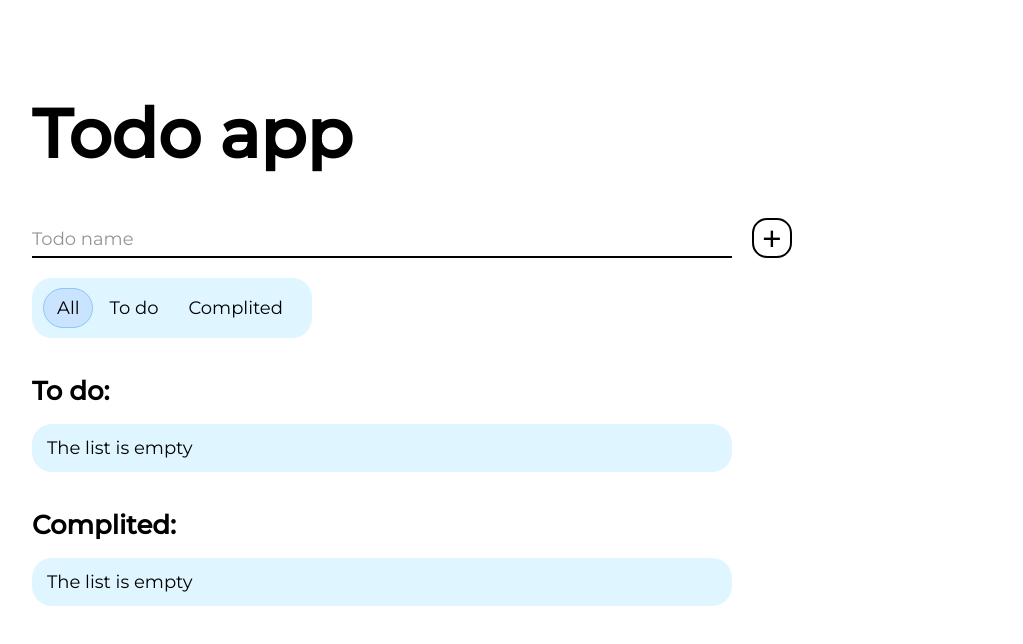
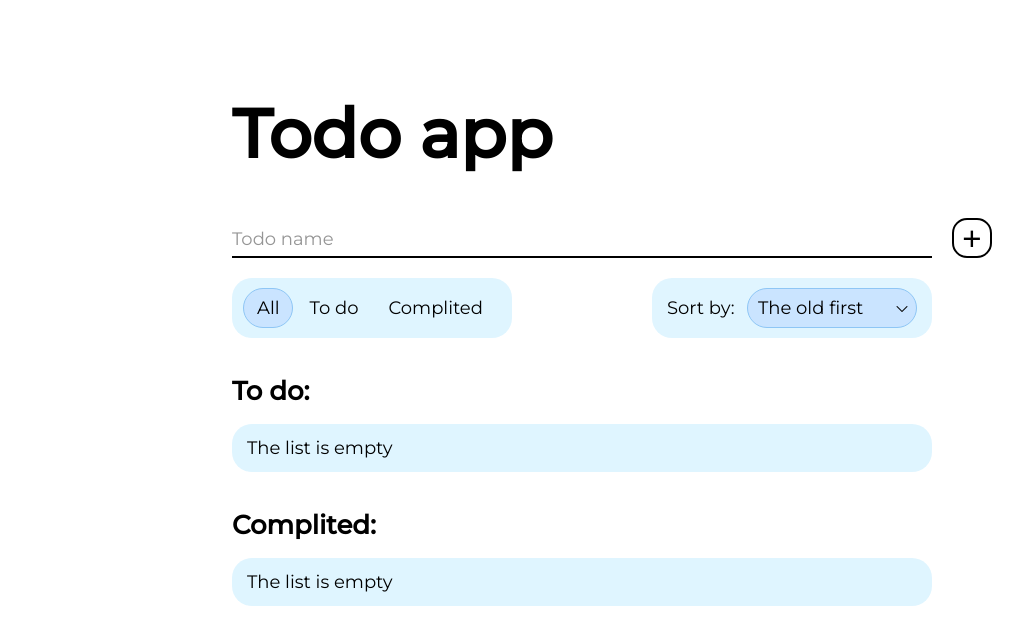
Before and after one commit to Stocil/React-todoList, a React (Vite) app: page / in a window 1280 px wide. Shown: the top 644 px of the page, without its empty margins (8-1031 px from the left). Built offline with nearby package versions, Linux system fonts and the light colour scheme.

Commit message:
todo take 15, add todo sort button

```diff
--- a/src/components/FilteredTodoList/FilteredTodoList.jsx
+++ b/src/components/FilteredTodoList/FilteredTodoList.jsx
@@ -3,9 +3,9 @@ import PropTypes from "prop-types";
 import useFilterTodo from "./hooks/useFilterTodo";
 
 function FilteredTodoList(props) {
-  const { isComplite } = props;
+  const { isComplite, sortBy } = props;
 
-  const tasks = useFilterTodo(isComplite);
+  const tasks = useFilterTodo(isComplite, sortBy);
   const content = isComplite ? "Complited:" : "To do:";
   let listContent;
 
@@ -25,6 +25,7 @@ function FilteredTodoList(props) {
 
 FilteredTodoList.propTypes = {
   isComplite: PropTypes.bool,
+  sortBy: PropTypes.string,
 };
 
 export default FilteredTodoList;
--- a/src/components/FilteredTodoList/hooks/useFilterTodo.jsx
+++ b/src/components/FilteredTodoList/hooks/useFilterTodo.jsx
@@ -2,7 +2,7 @@ import Todo from "../../Todo/Todo";
 import { TodoContext } from "../../../context/tasksContextReducer";
 import { useContext } from "react";
 
-function useFilterTodo(isComplite) {
+function useFilterTodo(isComplite, sortBy) {
   const initialList = useContext(TodoContext);
 
   if (!isComplite) {
@@ -16,6 +16,10 @@ function useFilterTodo(isComplite) {
         return <Todo todo={todo} key={todo.id} />;
       });
 
+    if (sortBy === "new") {
+      return todos.reverse();
+    }
+
     return todos;
   } else {
     const todos = initialList
@@ -28,6 +32,10 @@ function useFilterTodo(isComplite) {
         return <Todo todo={todo} key={todo.id} />;
       });
 
+    if (sortBy === "new") {
+      return todos.reverse();
+    }
+
     return todos;
   }
 }
--- a/src/components/TodoList/TodoList.jsx
+++ b/src/components/TodoList/TodoList.jsx
@@ -1,17 +1,26 @@
 import { useState } from "react";
 
+import { getFilteredList } from "./utils/utils";
+import useLocalStorage from "../../hooks/useLocalStorage";
 import TodoToggler from "../TodoToggler/TodoToggler";
-import { getFilteredList } from "./utils/utils";
+import TodoSorting from "../TodoSorting/TodoSorting";
 
 function TodoList() {
+  const { getSortTodos } = useLocalStorage("sort");
+
   const [position, setPosition] = useState(1);
+  const [todoSort, setTodoSort] = useState(getSortTodos());
 
-  const content = getFilteredList(position);
+  const content = getFilteredList(position, todoSort);
 
   return (
     <section className="todos">
       <div className="container">
-        <TodoToggler position={position} onClick={setPosition} />
+        <div className="todos__control-inner">
+          <TodoToggler position={position} onClick={setPosition} />
+          <TodoSorting selected={todoSort} onChange={setTodoSort} />
+        </div>
+
         {content}
       </div>
     </section>
--- a/src/components/TodoList/TodoList.scss
+++ b/src/components/TodoList/TodoList.scss
@@ -1,5 +1,13 @@
-// .todos {
-// display: flex;
-// flex-direction: column;
-// align-items: center;
-// }
+.todos {
+  // display: flex;
+  // flex-direction: column;
+  // align-items: center;
+
+  &__control-inner {
+    margin-top: 20px;
+    max-width: 700px;
+
+    display: flex;
+    justify-content: space-between;
+  }
+}
--- a/src/components/TodoList/utils/utils.jsx
+++ b/src/components/TodoList/utils/utils.jsx
@@ -1,23 +1,23 @@
 import FilteredTodoList from "../../FilteredTodoList/FilteredTodoList";
 
-export function getFilteredList(position) {
+export function getFilteredList(position, sort) {
   if (position === 1) {
     return (
       <div className="todos__inner">
-        <FilteredTodoList isComplite={false} />
-        <FilteredTodoList isComplite={true} />
+        <FilteredTodoList isComplite={false} sortBy={sort} />
+        <FilteredTodoList isComplite={true} sortBy={sort} />
       </div>
     );
   } else if (position === 2) {
     return (
       <div className="todos__inner">
-        <FilteredTodoList isComplite={false} />
+        <FilteredTodoList isComplite={false} sortBy={sort} />
       </div>
     );
   } else if (position === 3) {
     return (
       <div className="todos__inner">
-        <FilteredTodoList isComplite={true} />
+        <FilteredTodoList isComplite={true} sortBy={sort} />
       </div>
     );
   }
--- /dev/null
+++ b/src/components/TodoSorting/TodoSorting.jsx
@@ -0,0 +1,76 @@
+import { useRef, useState } from "react";
+import PropTypes from "prop-types";
+
+import useOutsideAlerter from "../../hooks/useOutsideAlerter";
+import useLocalStorage from "../../hooks/useLocalStorage";
+
+function TodoSorting(props) {
+  const [isOpen, setOpen] = useState(false);
+  const dropdownRef = useRef(null);
+  const selectedRef = useRef(null);
+
+  useOutsideAlerter(dropdownRef, selectedRef, isOpen, setOpen);
+
+  const { selected, onChange } = props;
+  const { setSortTodos } = useLocalStorage("sort");
+
+  const textContent = selected === "old" ? "The old first" : "New ones first";
+  const optionClass = isOpen ? "todos__sort-option open" : "todos__sort-option";
+  const dropdownCLass = isOpen
+    ? "todos__sort-dropdown open"
+    : "todos__sort-dropdown";
+
+  return (
+    <div className="todos__sort-inner">
+      <p className="todos__sort-text">Sort by:</p>
+
+      <div className="todos__sort-select">
+        <p
+          className="todos__sort-selected"
+          onClick={handleOpenClick}
+          ref={selectedRef}
+        >
+          {textContent}
+        </p>
+
+        <div className={dropdownCLass} aria-disabled={isOpen} ref={dropdownRef}>
+          <div
+            className={optionClass}
+            aria-selected={"new" == selected}
+            aria-disabled={isOpen}
+            tabIndex="-1"
+            onClick={() => handleOptionClick("new")}
+          >
+            New ones first
+          </div>
+          <div
+            className={optionClass}
+            aria-disabled={isOpen}
+            aria-selected={"old" == selected}
+            tabIndex="-1"
+            onClick={() => handleOptionClick("old")}
+          >
+            The old first
+          </div>
+        </div>
+      </div>
+    </div>
+  );
+
+  function handleOpenClick() {
+    setOpen((open) => !open);
+  }
+
+  function handleOptionClick(sort) {
+    onChange(sort);
+    setSortTodos(sort);
+    handleOpenClick();
+  }
+}
+
+TodoSorting.propTypes = {
+  selected: PropTypes.string,
+  onChange: PropTypes.func,
+};
+
+export default TodoSorting;
--- /dev/null
+++ b/src/components/TodoSorting/TodoSorting.scss
@@ -0,0 +1,93 @@
+.todos__sort {
+  &-inner {
+    padding: 5px 15px;
+
+    width: 280px;
+    height: 60px;
+
+    background-color: hsl(199, 100%, 94%);
+    border-radius: 20px;
+
+    display: flex;
+    align-items: center;
+    justify-content: space-between;
+
+    position: relative;
+  }
+
+  &-selected {
+    padding: 10px 30px 10px 10px;
+
+    border: 1px solid #8ec6f5;
+    border-radius: 20px;
+
+    width: 170px;
+
+    background-color: #cae4ff;
+
+    &::after {
+      content: "";
+      display: block;
+
+      width: 16px;
+      height: 16px;
+
+      background-image: url("../../../assets/arrow-down.png");
+
+      position: absolute;
+      right: 22px;
+      bottom: 35%;
+    }
+  }
+
+  &-select {
+    cursor: pointer;
+  }
+
+  &-dropdown {
+    position: absolute;
+    right: 15px;
+
+    width: 170px;
+    height: 0;
+    padding: 0;
+
+    display: flex;
+    flex-direction: column;
+    gap: 5px;
+
+    border: none;
+    background-color: #cae4ff;
+    border-radius: 20px;
+
+    transition: height 0.3s ease-in-out, padding 0.3s ease-in-out;
+
+    &.open {
+      border: 1px solid #8ec6f5;
+      padding: 15px 5px;
+      height: 110px;
+    }
+  }
+
+  &-option {
+    padding: 10px;
+    border-radius: 15px;
+
+    opacity: 0;
+
+    transition: background-color 0.3s ease-in-out, opacity 0.2s ease-in-out;
+
+    &.open {
+      opacity: 1;
+    }
+
+    &[aria-selected="true"] {
+      background-color: #8ec6f5;
+    }
+
+    &:hover {
+      background-color: #8ec6f5;
+      border-radius: 15px;
+    }
+  }
+}
--- a/src/components/TodoToggler/TodoToggler.scss
+++ b/src/components/TodoToggler/TodoToggler.scss
@@ -14,7 +14,6 @@
   &__switch {
     &-inner {
       padding: 5px 25px;
-      margin-top: 20px;
 
       display: flex;
       align-items: center;
--- a/src/hooks/useLocalStorage.jsx
+++ b/src/hooks/useLocalStorage.jsx
@@ -8,7 +8,16 @@ function useLocalStorage(key) {
     return item ? JSON.parse(item) : [];
   }
 
-  return { setTodoItem, getTodoItem };
+  function setSortTodos(value) {
+    localStorage.setItem(key, JSON.stringify(value));
+  }
+
+  function getSortTodos() {
+    const item = localStorage.getItem(key);
+    return item ? JSON.parse(item) : "old";
+  }
+
+  return { setTodoItem, getTodoItem, setSortTodos, getSortTodos };
 }
 
 export default useLocalStorage;
--- /dev/null
+++ b/src/hooks/useOutsideAlerter.jsx
@@ -0,0 +1,27 @@
+import { useEffect } from "react";
+
+export default function useOutsideAlerter(
+  ref,
+  addRed = null,
+  isOpen = true,
+  onClick
+) {
+  useEffect(() => {
+    function handleClickOutside(event) {
+      if (
+        ref.current &&
+        addRed.current &&
+        !ref.current.contains(event.target) &&
+        !addRed.current.contains(event.target) &&
+        isOpen
+      ) {
+        onClick(false);
+      }
+    }
+
+    document.addEventListener("mousedown", handleClickOutside);
+    return () => {
+      document.removeEventListener("mousedown", handleClickOutside);
+    };
+  }, [ref, isOpen, onClick]);
+}
--- a/src/index.scss
+++ b/src/index.scss
@@ -34,6 +34,7 @@ body {
 }
 
 .container {
-  max-width: 1200px;
+  // max-width: 1200px;
+  max-width: 800px;
   margin: 0 auto;
 }
--- a/src/main.scss
+++ b/src/main.scss
@@ -6,3 +6,4 @@
 @import "./components/TodoCheckbox/TodoCheckbox";
 @import "./components/FilteredTodoList/FilteredTodoList";
 @import "./components/TodoToggler/TodoToggler";
+@import "./components/TodoSorting/TodoSorting";
```
Also changed, not shown: public/assets/arrow-down.png (added).
